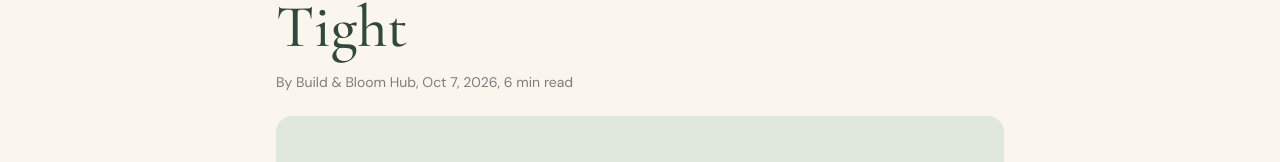
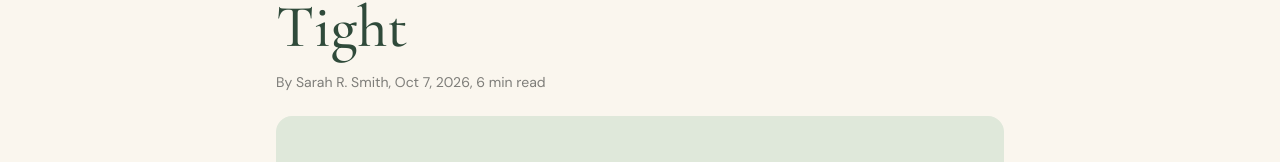
Before and after one commit to Emmanuel241723/Build-and-Bloom-hub-, a Next.js app: page /blog/how-to-build-an-emergency-fund in a window 1280 px wide. Shown: the part 279-441 px from the top of the page. Built offline with nearby package versions, Linux system fonts and the light colour scheme; no server answers.

Commit message:
Update author name in blog post component

```diff
--- a/app/blog/[slug]/page.tsx
+++ b/app/blog/[slug]/page.tsx
@@ -23,7 +23,7 @@ const related=posts.filter(x=>x.category===p.category&&x!==p).concat(posts.filte
 const ld={"@context":"https://schema.org","@type":"Article",headline:p.title,description:p.excerpt,datePublished:p.date,author:{"@type":"Person",name:"Build & Bloom Hub"},mainEntityOfPage:`${SITE.url}/blog/${p.slug}`};
 return(<article className="mx-auto max-w-3xl px-5 py-10"><script type="application/ld+json" dangerouslySetInnerHTML={{__html:JSON.stringify(ld)}}/>
 <nav aria-label="Breadcrumb" className="text-sm text-ink/60"><Link href="/">Home</Link> / <Link href="/blog">Blog</Link> / <Link href={`/category/${catSlug(p.category)}`}>{p.category}</Link></nav>
-<h1 className="text-4xl md:text-6xl mt-4">{p.title}</h1><p className="mt-3 text-sm text-ink/60">By Build &amp; Bloom Hub, {fmt(p.date)}, {p.read} min read</p>
+<h1 className="text-4xl md:text-6xl mt-4">{p.title}</h1><p className="mt-3 text-sm text-ink/60">By Sarah R. Smith, {fmt(p.date)}, {p.read} min read</p>
 <div className={`${p.tone} aspect-[16/9] rounded-2xl mt-6`} role="img" aria-label={p.title}/>
 <div className="prose-bb mt-8"><p className="text-xl">{p.excerpt}</p>{p.body.map(s=><section key={s.h}><h2>{s.h}</h2>{s.p.map((t,k)=><p key={k}>{t}</p>)}{s.tip&&<aside className="rounded-xl bg-mist border-l-4 border-forest p-4 mb-5"><strong>Tip: </strong>{s.tip}</aside>}</section>)}</div>
 <SocialShare slug={p.slug} title={p.title}/><AuthorSection/><p className="text-xs text-ink/60 mt-6">This article is for general information and is not financial advice. It may contain affiliate links.</p>
```
